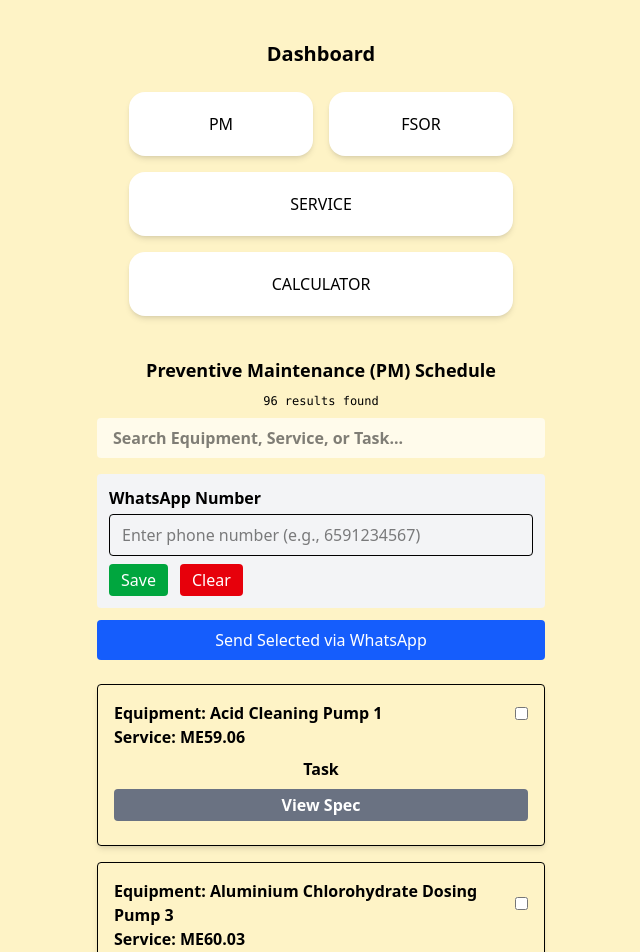
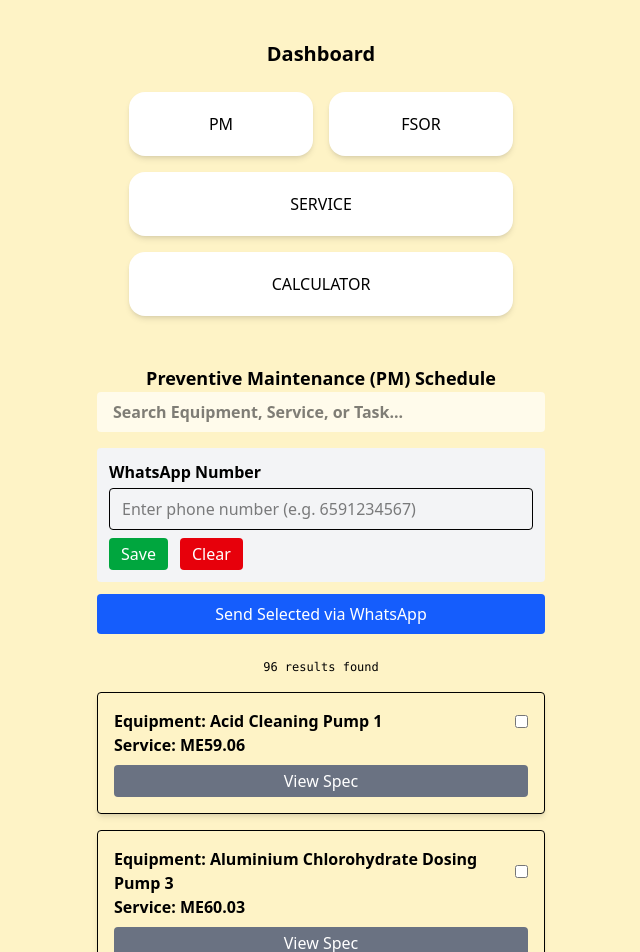
Before and after one commit to mabs-ceo/work-mech, a React (Vite) app: page /dashboard/pm in a window 1280 px wide. Shown: the top 952 px of the page, without its empty margins (319-959 px from the left). Built offline with nearby package versions, Linux system fonts and the light colour scheme.

Commit message:
Ai helped

```diff
--- a/src/components/Screen/MobilePm.jsx
+++ b/src/components/Screen/MobilePm.jsx
@@ -1,34 +1,64 @@
-import React, { useState, useEffect } from 'react';
+import React, { useState, useEffect, useMemo } from "react";
 
 export default function MobilePm({ data }) {
-  const [searchTerm, setSearchTerm] = useState('');
+  const [searchTerm, setSearchTerm] = useState("");
+  const [selectedId, setSelectedId] = useState(null);
   const [isExpand, setIsExpand] = useState(false);
-  const [selectedId, setSelectedId] = useState(null);
   const [selectedItems, setSelectedItems] = useState([]);
-  const [phoneNumber, setPhoneNumber] = useState('');
+  const [phoneNumber, setPhoneNumber] = useState("");
 
-  // Load phone from localStorage
+  // Load saved phone
   useEffect(() => {
-    const savedPhone = localStorage.getItem('pm_phone');
-    if (savedPhone) setPhoneNumber(savedPhone);
+    const saved = localStorage.getItem("pm_phone");
+    if (saved) setPhoneNumber(saved);
   }, []);
 
   const savePhone = () => {
-    if (!phoneNumber.trim()) return;
-    localStorage.setItem('pm_phone', phoneNumber);
+    if (phoneNumber.trim()) {
+      localStorage.setItem("pm_phone", phoneNumber);
       alert("Phone saved!");
+    } else {
+      alert("Enter a valid phone number");
+    }
   };
 
   const clearPhone = () => {
-    localStorage.removeItem('pm_phone');
-    setPhoneNumber('');
+    localStorage.removeItem("pm_phone");
+    setPhoneNumber("");
   };
 
-  const toggleExpand = (id) => {
-    setSelectedId(id);
-    setIsExpand(id === selectedId ? !isExpand : true);
+  const sendWhatsApp = () => {
+    if (!phoneNumber.trim()) return alert("Enter phone number");
+    if (selectedItems.length === 0) return alert("Select items first");
+
+    const msg = selectedItems
+      .map((i, n) => `${n + 1}. ${i["Equipment Name"]} - ${i["Svc Pkg"]}`)
+      .join("\n");
+
+    window.open(
+      `https://wa.me/${phoneNumber}?text=${encodeURIComponent(msg)}`,
+      "_blank"
+    );
   };
 
+  // Safe filtered data
+  const filteredData = useMemo(() => {
+    if (!Array.isArray(data)) return [];
+
+    return data.filter((item) => {
+      const term = searchTerm.toLowerCase();
+      const name = item["Equipment Name"]?.toLowerCase() || "";
+      const pkg = item["Svc Pkg"]?.toLowerCase() || "";
+      const details = item.ServiceDetails || {};
+      const keys = Object.keys(details);
+      const tasks = keys[1] && Array.isArray(details[keys[1]]) ? details[keys[1]] : [];
+
+      const taskMatch = tasks.some((t) => t.toLowerCase().includes(term));
+      return name.includes(term) || pkg.includes(term) || taskMatch;
+    });
+  }, [data, searchTerm]);
+
+  // Toggle item selection
   const toggleSelectItem = (item) => {
     setSelectedItems((prev) =>
       prev.includes(item)
@@ -37,89 +67,28 @@ export default function MobilePm({ data }) {
     );
   };
 
-  const highlightText = (text, highlight) => {
-    if (!highlight) return text;
-    const parts = text.split(new RegExp(`(${highlight})`, 'gi'));
-    return parts.map((part, i) =>
-      part.toLowerCase() === highlight.toLowerCase() ? (
-        <span key={i} className="bg-yellow-300">{part}</span>
-      ) : (
-        part
-      )
-    );
-  };
-
-  const filteredData = data
-    ? data.filter((item) => {
-        const nameMatch = item["Equipment Name"].toLowerCase().includes(searchTerm.toLowerCase());
-        const pkgMatch = item["Svc Pkg"].toLowerCase().includes(searchTerm.toLowerCase());
-
-        const details = item.ServiceDetails;
-        const keys = Object.keys(details);
-        const secondKey = keys[1];
-        const secondValue = details[secondKey];
-
-        const detailsMatch =
-          Array.isArray(secondValue) &&
-          secondValue.some((task) =>
-            task.toLowerCase().includes(searchTerm.toLowerCase())
-          );
-
-        return nameMatch || pkgMatch || detailsMatch;
-      })
-    : [];
-
-  const sendWhatsApp = () => {
-    if (!phoneNumber) {
-      alert("Enter phone number first.");
-      return;
-    }
-
-    if (selectedItems.length === 0) {
-      alert("Select at least one item.");
-      return;
-    }
-
-    const msg = selectedItems
-      .map(
-        (item, idx) =>
-          `${idx + 1}. ${item["Equipment Name"]} - ${item["Svc Pkg"]}`
-      )
-      .join("\n");
-
-    const url = `https://wa.me/${phoneNumber}?text=${encodeURIComponent(
-      "Selected PM items:\n" + msg
-    )}`;
-
-    window.open(url, "_blank");
-  };
-
-  return (
-    <div className="flex flex-col justify-center items-center max-w-[750px] mx-auto">
-
-      <h1 className="font-bold text-lg">Preventive Maintenance (PM) Schedule</h1>
-      <p className="font-mono text-[12px] m-2">{filteredData.length} results found</p>
-
-      {/* Search bar */}
+  // Memoized header inputs for mobile keyboard stability
+  const Header = useMemo(() => (
+    <div className="w-full max-w-md">
+      {/* Search input */}
       <input
         value={searchTerm}
         onChange={(e) => setSearchTerm(e.target.value)}
-        onTouchStart={(e) => e.stopPropagation()}  // ⭐ Fix mobile keyboard disappearing
-        className="font-bold mb-4 w-full max-w-md bg-amber-50 px-4 py-2 rounded"
+        onTouchStart={(e) => e.stopPropagation()}
+        className="font-bold mb-4 w-full bg-amber-50 px-4 py-2 rounded"
         placeholder="Search Equipment, Service, or Task..."
       />
 
-      {/* WhatsApp phone number */}
-      <div className="w-full max-w-md bg-gray-100 p-3 rounded mb-3">
+      {/* Phone number */}
+      <div className="bg-gray-100 p-3 rounded mb-3">
         <p className="font-semibold mb-1">WhatsApp Number</p>
         <input
           value={phoneNumber}
           onChange={(e) => setPhoneNumber(e.target.value)}
-          onTouchStart={(e) => e.stopPropagation()} // ⭐ Required for mobile fix
+          onTouchStart={(e) => e.stopPropagation()}
           className="w-full px-3 py-2 rounded border"
-          placeholder="Enter phone number (e.g., 6591234567)"
+          placeholder="Enter phone number (e.g. 6591234567)"
         />
-
         <div className="flex gap-3 mt-2">
           <button onClick={savePhone} className="bg-green-600 text-white px-3 py-1 rounded">
             Save
@@ -130,36 +99,42 @@ export default function MobilePm({ data }) {
         </div>
       </div>
 
-      {/* WhatsApp button */}
+      {/* WhatsApp send button */}
       <button
         onClick={sendWhatsApp}
-        className="bg-blue-600 text-white px-4 py-2 rounded w-full max-w-md mb-4"
+        className="bg-blue-600 text-white px-4 py-2 rounded w-full mb-4"
       >
         Send Selected via WhatsApp
       </button>
+    </div>
+  ), [searchTerm, phoneNumber, selectedItems]);
 
-      {/* Data Cards */}
+  return (
+    <div className="flex flex-col items-center max-w-[750px] mx-auto">
+      <h1 className="font-bold text-lg mt-2">Preventive Maintenance (PM) Schedule</h1>
+
+      {/* Header inputs */}
+      {Header}
+
+      <p className="font-mono text-[12px] m-2">{filteredData.length} results found</p>
+
+      {/* Data cards */}
       {filteredData.map((item, index) => {
-        const details = item.ServiceDetails;
+        const details = item.ServiceDetails || {};
         const keys = Object.keys(details);
-        const secondKey = keys[1];
-        const secondValue = details[secondKey];
-
+        const tasks = keys[1] && Array.isArray(details[keys[1]]) ? details[keys[1]] : [];
         const isSelected = selectedItems.includes(item);
 
         return (
           <div
             key={index}
-            className={`border p-4 m-2 rounded shadow-md w-full max-w-md flex flex-col ${
-              isSelected ? "border-green-600 bg-green-50" : ""
+            className={`border p-4 m-2 rounded shadow-md w-full max-w-md ${
+              isSelected ? "bg-green-50 border-green-600" : ""
             }`}
           >
-            {/* Top Row */}
+            {/* Top row */}
             <div className="flex justify-between items-center">
-              <h2 className="font-semibold">
-                Equipment: {highlightText(item["Equipment Name"], searchTerm)}
-              </h2>
-
+              <h2 className="font-semibold">Equipment: {item["Equipment Name"]}</h2>
               <input
                 type="checkbox"
                 checked={isSelected}
@@ -167,30 +142,23 @@ export default function MobilePm({ data }) {
               />
             </div>
 
-            <h2 className="font-semibold">
-              Service: {highlightText(item["Svc Pkg"], searchTerm)}
-            </h2>
+            <h2 className="font-semibold">Service: {item["Svc Pkg"]}</h2>
 
-            {/* Task Toggle */}
-            <h2 className="font-semibold flex flex-col items-center mt-2">
-              Task
+            {/* Expand button */}
             <div
-                onClick={(e) => {
-                  e.stopPropagation();     // ⭐ Prevents losing focus
-                  toggleExpand(index);
+              onClick={() => {
+                setIsExpand(index === selectedId ? !isExpand : true);
+                setSelectedId(index);
               }}
-                className="w-full flex justify-center cursor-pointer bg-gray-500 text-white m-2 py-1 rounded"
+              className="w-full bg-gray-500 text-white text-center py-1 rounded mt-2 cursor-pointer"
             >
               {isExpand && selectedId === index ? "Hide Spec" : "View Spec"}
             </div>
-            </h2>
 
-            {/* Task List */}
-            {isExpand && selectedId === index && Array.isArray(secondValue) && (
-              <ul className="ml-4 list-disc">
-                {secondValue.map((task, idx) => (
-                  <li key={idx}>{highlightText(task, searchTerm)}</li>
-                ))}
+            {/* Task list */}
+            {isExpand && selectedId === index && tasks.length > 0 && (
+              <ul className="ml-4 list-disc mt-2">
+                {tasks.map((task, i) => <li key={i}>{task}</li>)}
               </ul>
             )}
           </div>
```
Lines whose indentation alone changed are shown as unchanged.
